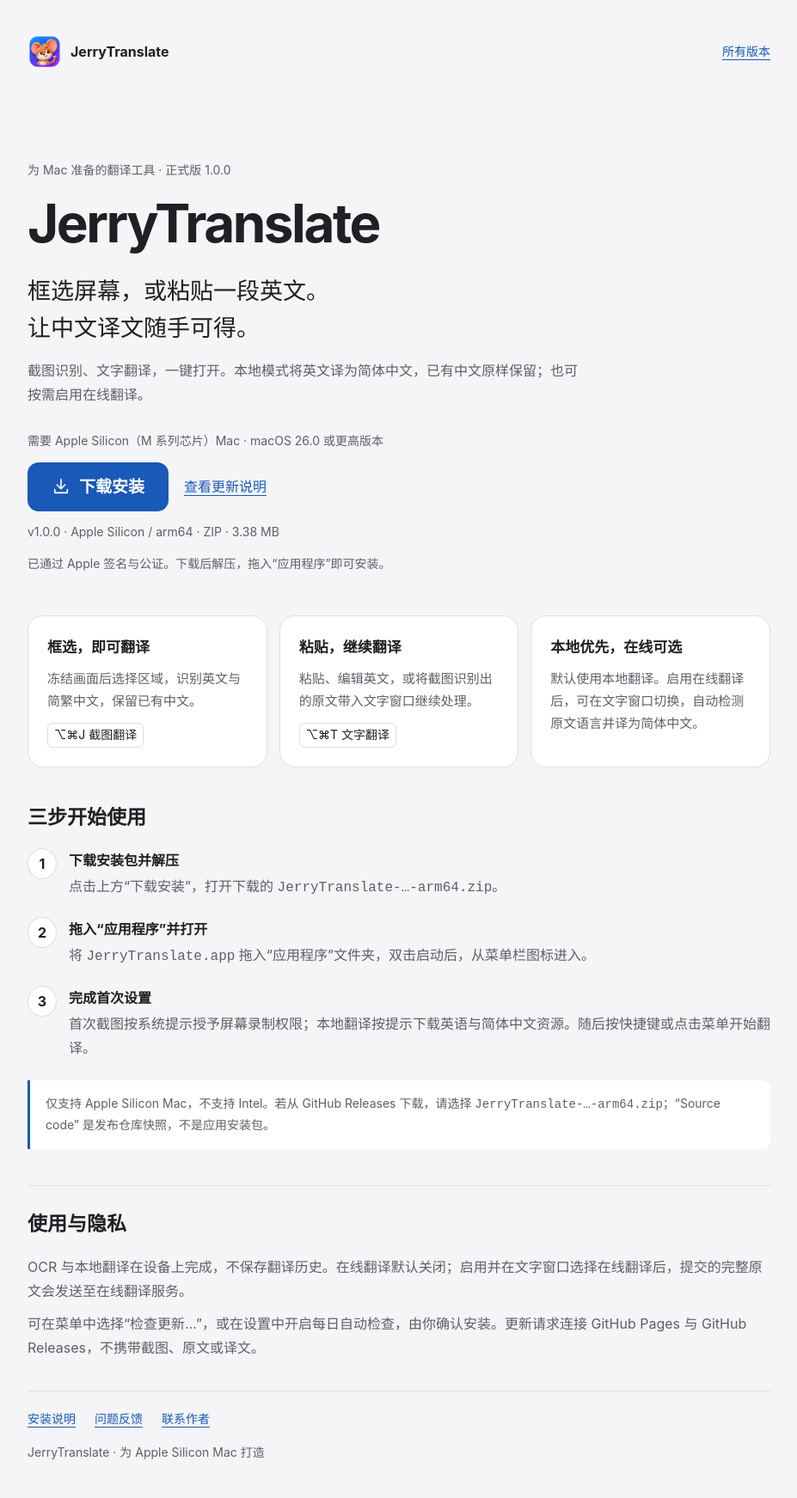
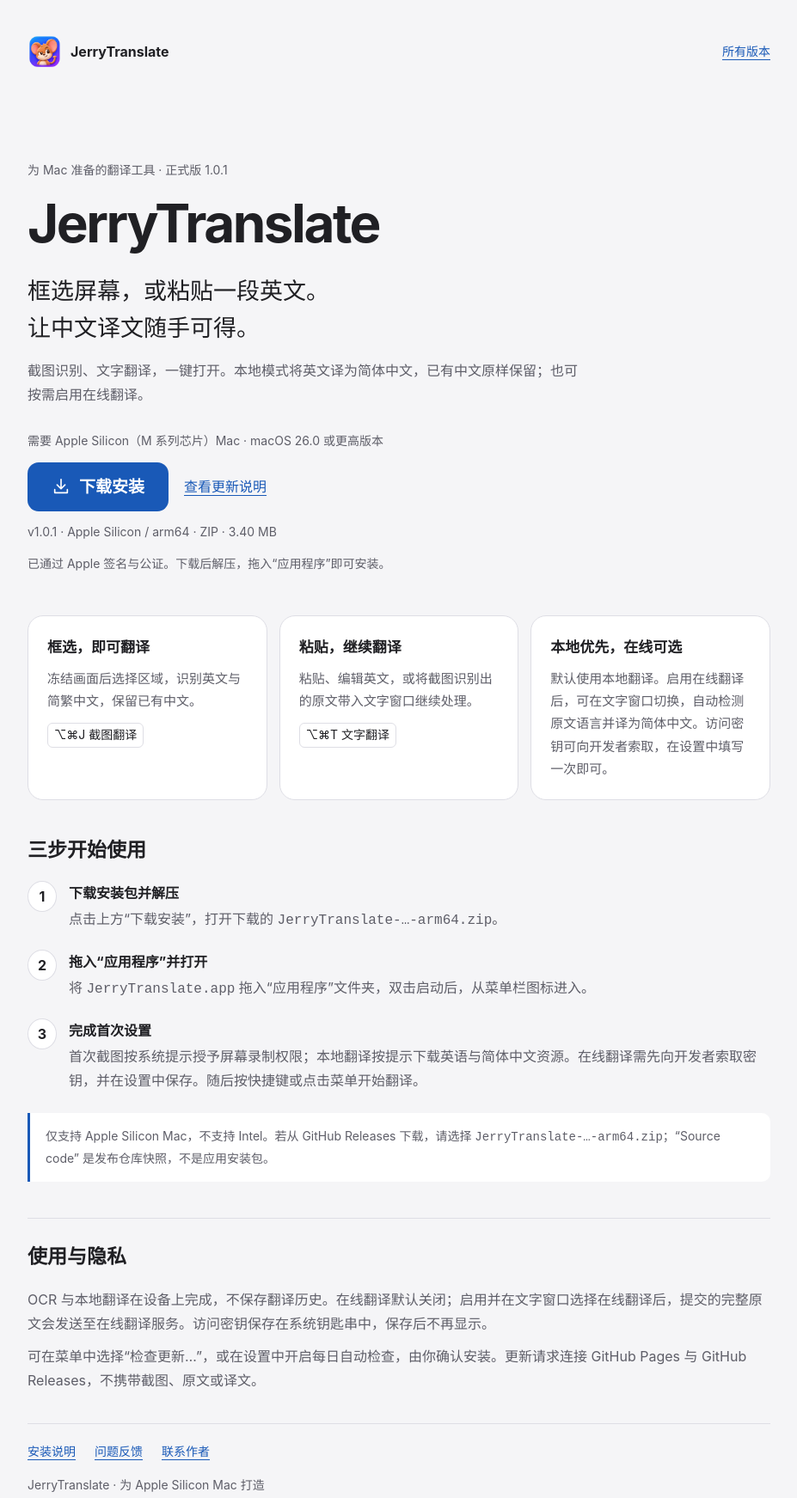
Before and after one commit to wupinshuo/JerryTranslate-Releases, a plain HTML site: page docs/index.html in a window 1280 px wide. Shown: the whole page at 86% size, without its empty margins (176-1103 px from the left). Drawn offline with Linux system fonts and the light colour scheme; no server answers.

Commit message:
Update download page and key setup for 1.0.1

```diff
--- a/docs/index.html
+++ b/docs/index.html
@@ -59,26 +59,26 @@
       <a href="https://github.com/wupinshuo/JerryTranslate-Releases/releases">所有版本</a>
     </header>
     <section class="hero" aria-labelledby="title">
-      <p class="tag">为 Mac 准备的翻译工具 · <span id="release-version">正式版 1.0.0</span></p>
+      <p class="tag">为 Mac 准备的翻译工具 · <span id="release-version">正式版 1.0.1</span></p>
       <h1 id="title">JerryTranslate</h1>
       <p class="lead">框选屏幕，或粘贴一段英文。<br>让中文译文随手可得。</p>
       <p class="intro">截图识别、文字翻译，一键打开。本地模式将英文译为简体中文，已有中文原样保留；也可按需启用在线翻译。</p>
       <p class="tag">需要 Apple Silicon（M 系列芯片）Mac · macOS 26.0 或更高版本</p>
       <div class="download-row">
-        <a class="button" id="download-link" href="https://github.com/wupinshuo/JerryTranslate-Releases/releases/download/v1.0.0/JerryTranslate-1.0.0-arm64.zip">
+        <a class="button" id="download-link" href="https://github.com/wupinshuo/JerryTranslate-Releases/releases/download/v1.0.1/JerryTranslate-1.0.1-arm64.zip">
           <svg viewBox="0 0 24 24" fill="none" stroke="currentColor" stroke-width="1.8" stroke-linecap="round" stroke-linejoin="round" aria-hidden="true"><path d="M12 3v12m-5-5 5 5 5-5M4 16v4h16v-4"/></svg>
           下载安装
         </a>
-        <a id="release-notes-link" href="https://github.com/wupinshuo/JerryTranslate-Releases/releases/tag/v1.0.0">查看更新说明</a>
+        <a id="release-notes-link" href="https://github.com/wupinshuo/JerryTranslate-Releases/releases/tag/v1.0.1">查看更新说明</a>
       </div>
-      <p class="meta" id="download-meta">v1.0.0 · Apple Silicon / arm64 · ZIP · 3.38 MB</p>
+      <p class="meta" id="download-meta">v1.0.1 · Apple Silicon / arm64 · ZIP · 3.40 MB</p>
       <p class="meta">已通过 Apple 签名与公证。下载后解压，拖入“应用程序”即可安装。</p>
     </section>
 
     <div class="cards" aria-label="主要功能">
       <article class="card"><h3>框选，即可翻译</h3><p>冻结画面后选择区域，识别英文与简繁中文，保留已有中文。</p><kbd>⌥⌘J 截图翻译</kbd></article>
       <article class="card"><h3>粘贴，继续翻译</h3><p>粘贴、编辑英文，或将截图识别出的原文带入文字窗口继续处理。</p><kbd>⌥⌘T 文字翻译</kbd></article>
-      <article class="card"><h3>本地优先，在线可选</h3><p>默认使用本地翻译。启用在线翻译后，可在文字窗口切换，自动检测原文语言并译为简体中文。</p></article>
+      <article class="card"><h3>本地优先，在线可选</h3><p>默认使用本地翻译。启用在线翻译后，可在文字窗口切换，自动检测原文语言并译为简体中文。访问密钥可向开发者索取，在设置中填写一次即可。</p></article>
     </div>
 
     <section aria-labelledby="install-title">
@@ -86,14 +86,14 @@
       <ol class="steps">
         <li><div><strong>下载安装包并解压</strong><p>点击上方“下载安装”，打开下载的 <code>JerryTranslate-…-arm64.zip</code>。</p></div></li>
         <li><div><strong>拖入“应用程序”并打开</strong><p>将 <code>JerryTranslate.app</code> 拖入“应用程序”文件夹，双击启动后，从菜单栏图标进入。</p></div></li>
-        <li><div><strong>完成首次设置</strong><p>首次截图按系统提示授予屏幕录制权限；本地翻译按提示下载英语与简体中文资源。随后按快捷键或点击菜单开始翻译。</p></div></li>
+        <li><div><strong>完成首次设置</strong><p>首次截图按系统提示授予屏幕录制权限；本地翻译按提示下载英语与简体中文资源。在线翻译需先向开发者索取密钥，并在设置中保存。随后按快捷键或点击菜单开始翻译。</p></div></li>
       </ol>
       <p class="note">仅支持 Apple Silicon Mac，不支持 Intel。若从 GitHub Releases 下载，请选择 <code>JerryTranslate-…-arm64.zip</code>；“Source code” 是发布仓库快照，不是应用安装包。</p>
     </section>
 
     <section class="privacy" aria-labelledby="privacy-title">
       <h2 id="privacy-title">使用与隐私</h2>
-      <p>OCR 与本地翻译在设备上完成，不保存翻译历史。在线翻译默认关闭；启用并在文字窗口选择在线翻译后，提交的完整原文会发送至在线翻译服务。</p>
+      <p>OCR 与本地翻译在设备上完成，不保存翻译历史。在线翻译默认关闭；启用并在文字窗口选择在线翻译后，提交的完整原文会发送至在线翻译服务。访问密钥保存在系统钥匙串中，保存后不再显示。</p>
       <p>可在菜单中选择“检查更新…”，或在设置中开启每日自动检查，由你确认安装。更新请求连接 GitHub Pages 与 GitHub Releases，不携带截图、原文或译文。</p>
     </section>
     <footer>
--- a/docs/release.js
+++ b/docs/release.js
@@ -21,6 +21,6 @@
     document.getElementById('release-version').textContent = `正式版 ${version}`;
     document.getElementById('download-meta').textContent = `${release.tag_name} · Apple Silicon / arm64 · ZIP · ${(archive.size / 1024 / 1024).toFixed(2)} MB`;
   } catch {
-    // A timeout or rate limit leaves the verified v1.0.0 download available.
+    // A timeout or rate limit leaves the verified default download available.
   }
 })();
```
Also changed, not shown: 1 other file.
